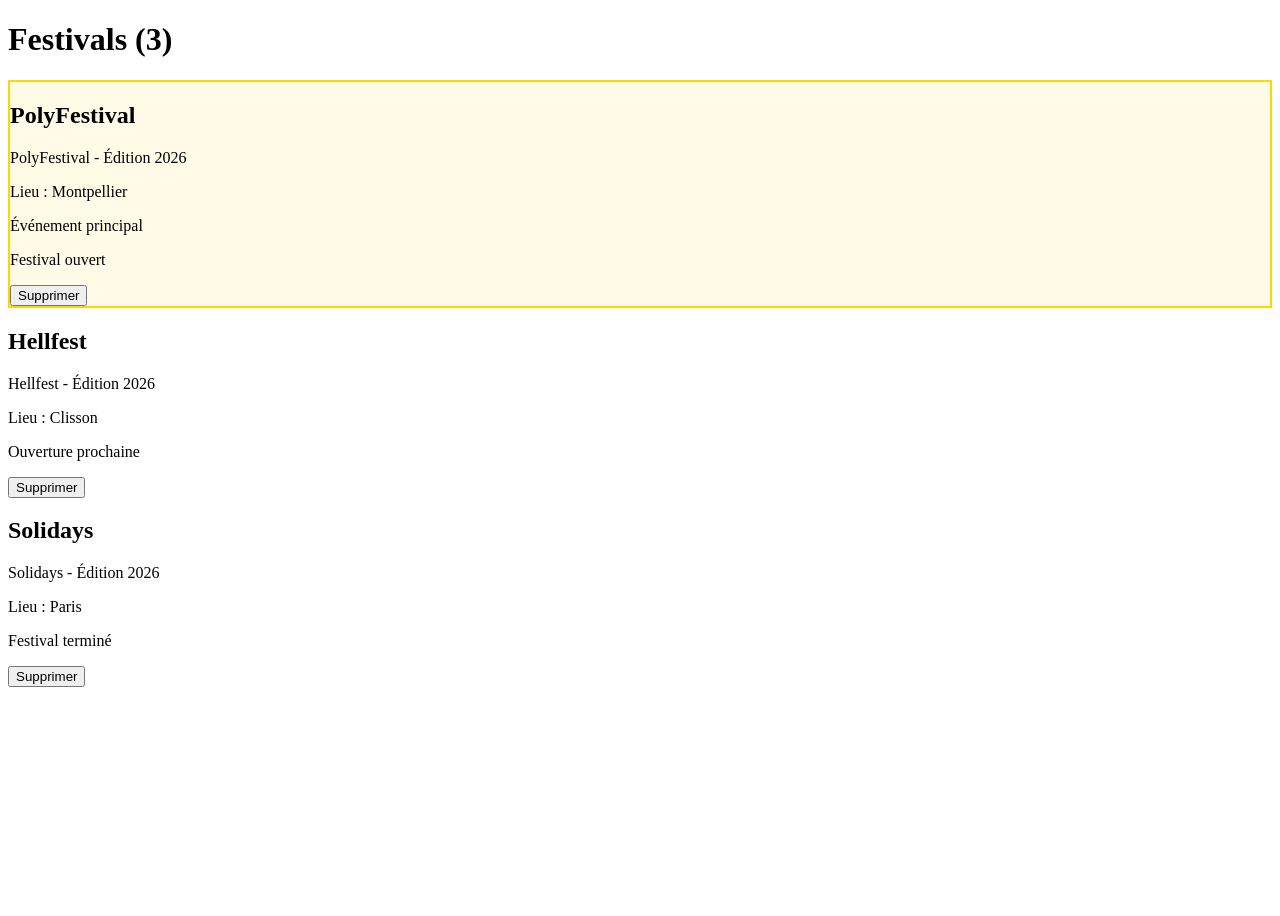
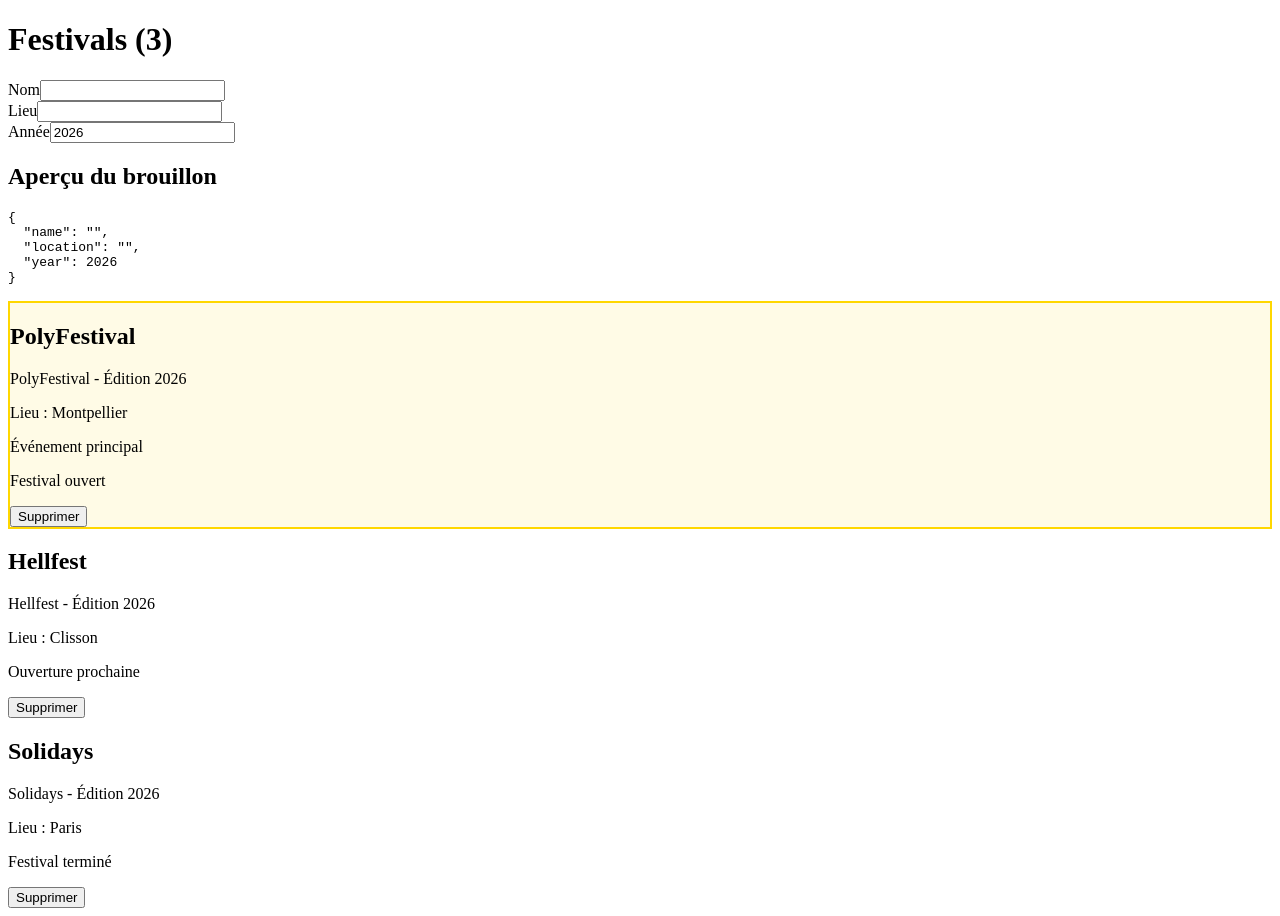
Before and after one commit to VltBlanc/AngularProject-, an Angular app: page / in a window 1280 px wide. Before the commit the page ends 800 px from the top, so only its background shows below. Built offline with nearby package versions, Linux system fonts and the light colour scheme.

Commit message:
(feat) : Ajout d'un formulaire

```diff
--- /dev/null
+++ b/src/app/Festival/festival-form/festival-form.html
@@ -0,0 +1,46 @@
+<form>
+    <div>
+      <label for="festival-name">Nom</label>
+      <input id="festival-name" [formField]="festivalForm.name"
+        [attr.aria-invalid]="festivalForm.name().touched() && festivalForm.name().invalid() ? 'true' : null"
+        [attr.aria-describedby]="festivalForm.name().touched() && festivalForm.name().invalid() ? 'name-errors' : null">
+      @if (festivalForm.name().touched() && festivalForm.name().invalid()) {
+        <ul id="name-errors">
+          @for (error of festivalForm.name().errors(); track error.kind) {
+            <li>{{ error.message }}</li>
+          }
+        </ul>
+      }
+    </div>
+
+    <div>
+      <label for="festival-location">Lieu</label>
+      <input id="festival-location" [formField]="festivalForm.location"
+        [attr.aria-invalid]="festivalForm.location().touched() && festivalForm.location().invalid() ? 'true' : null"
+        [attr.aria-describedby]="festivalForm.location().touched() && festivalForm.location().invalid() ? 'location-errors' : null">
+      @if (festivalForm.location().touched() && festivalForm.location().invalid()) {
+        <ul id="location-errors">
+          @for (error of festivalForm.location().errors(); track error.kind) {
+            <li>{{ error.message }}</li>
+          }
+        </ul>
+      }
+    </div>
+
+    <div>
+      <label for="festival-year">Année</label>
+      <input id="festival-year" type="number" step="any" [formField]="festivalForm.year"
+        [attr.aria-invalid]="festivalForm.year().touched() && festivalForm.year().invalid() ? 'true' : null"
+        [attr.aria-describedby]="festivalForm.year().touched() && festivalForm.year().invalid() ? 'year-errors' : null">
+      @if (festivalForm.year().touched() && festivalForm.year().invalid()) {
+        <ul id="year-errors">
+          @for (error of festivalForm.year().errors(); track error.kind) {
+            <li>{{ error.message }}</li>
+          }
+        </ul>
+      }
+    </div>
+  </form>
+
+  <h2>Aperçu du brouillon</h2>
+  <pre>{{ model() | json }}</pre>
--- /dev/null
+++ b/src/app/Festival/festival-form/festival-form.ts
@@ -0,0 +1,23 @@
+import { Component, signal } from '@angular/core';
+import { form, FormField, required } from '@angular/forms/signals';
+import { FestivalFormModel } from '../festival';
+import { JsonPipe } from '@angular/common';
+
+@Component({
+  selector: 'app-festival-form',
+  imports: [FormField, JsonPipe],
+  templateUrl: './festival-form.html',
+})
+export class FestivalForm {
+  readonly model = signal<FestivalFormModel>({
+    name: '',
+    location: '',
+    year: new Date().getFullYear(),
+  });
+
+  readonly festivalForm = form(this.model, path => {
+    required(path.name,     { message: 'Le nom est obligatoire.' });
+    required(path.location, { message: 'Le lieu est obligatoire.' });
+    required(path.year,     { message: "L'année est obligatoire." });
+  });
+}
--- a/src/app/app.html
+++ b/src/app/app.html
@@ -1,2 +1,3 @@
 <app-header />
+<app-festival-form />
 <app-festival-list />
--- a/src/app/app.ts
+++ b/src/app/app.ts
@@ -1,9 +1,10 @@
 import { Component, signal } from '@angular/core';
 import { FestivalList } from './Festival/festival-list/festival-list';
 import { Header } from './Festival/header/header';
+import { FestivalForm } from './Festival/festival-form/festival-form';
 
 @Component({
-  imports: [FestivalList, Header],
+  imports: [FestivalList, Header, FestivalForm],
   selector: 'app-root',
   styleUrl: './app.css',
   templateUrl: './app.html',
```
Also changed, not shown: src/app/Festival/festival.ts (+4 -3 lines), src/app/Festival/festival-form/festival-form.css (added), 1 other file (tests, documents, lock files or other folders).
